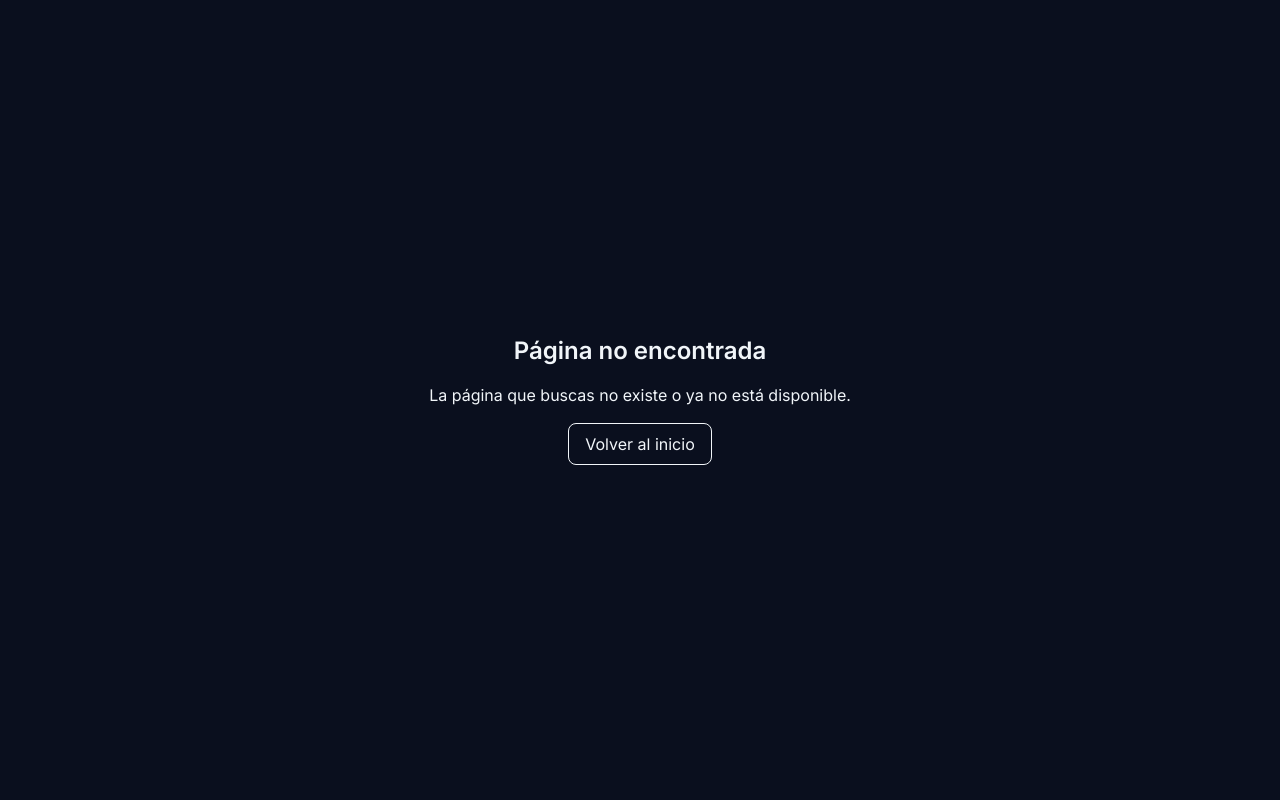
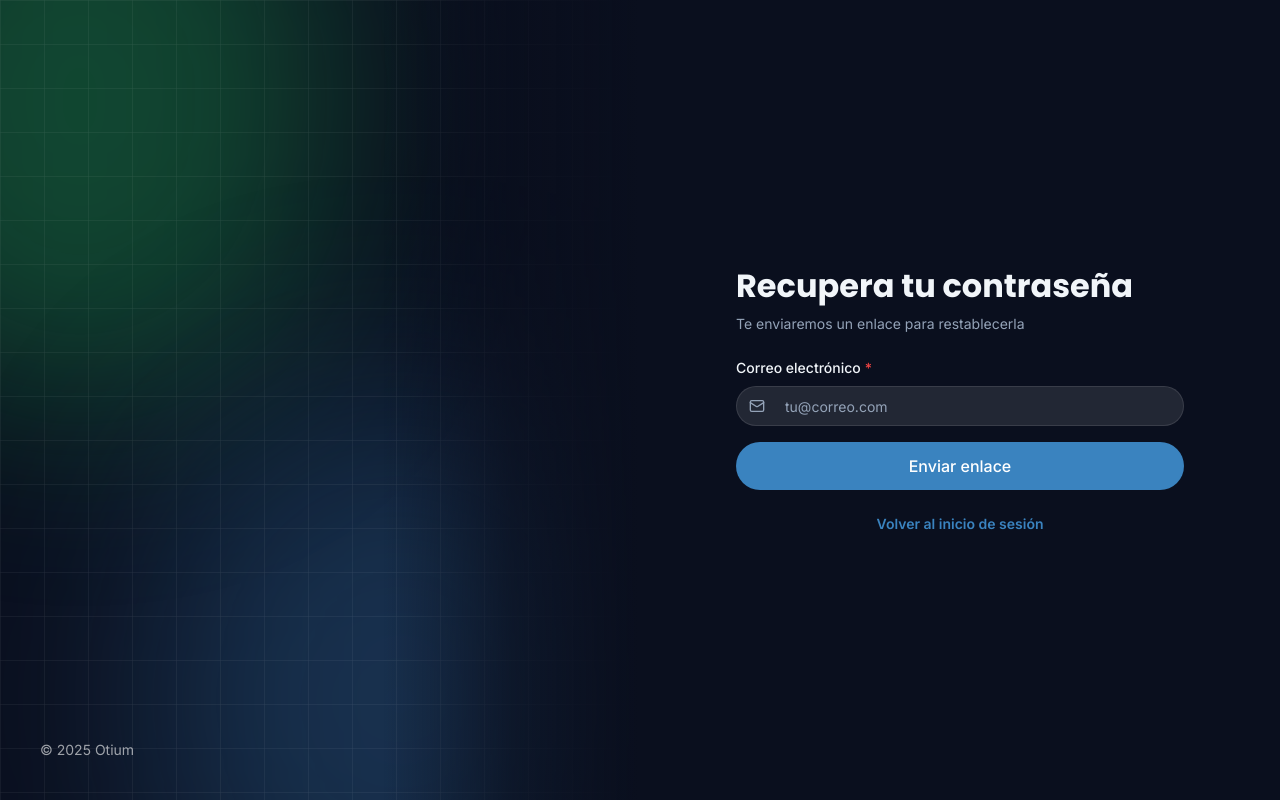
Before and after one commit to complejo-deportivo-dev/complejo-deportivo, a Next.js app: page /forgot-password in a window 1280 px wide. Before the commit this address had no page. Built offline with nearby package versions, Linux system fonts and the light colour scheme.

Commit message:
feat: implementación pantalla 1

```diff
--- /dev/null
+++ b/src/app/(auth)/forgot-password/page.tsx
@@ -0,0 +1,5 @@
+import ForgotPasswordForm from "@/features/auth/components/ForgotPasswordForm";
+
+export default function ForgotPasswordPage() {
+  return <ForgotPasswordForm />;
+}
--- a/src/app/(auth)/layout.tsx
+++ b/src/app/(auth)/layout.tsx
@@ -8,6 +8,7 @@ export default function Layout({ children }: { children: ReactNode }) {
   const pathname = usePathname();
   const isRegisterPage = pathname === "/register";
   const isVerifyEmailPage = pathname === "/verify-email";
+  const isForgotPasswordPage = pathname === "/forgot-password";
 
   return (
     <AuthLayout
@@ -16,14 +17,18 @@ export default function Layout({ children }: { children: ReactNode }) {
           ? "Crea tu cuenta y empieza a reservar."
           : isVerifyEmailPage
             ? "Confirma tu correo electrónico."
-            : "Inicia sesión"
+            : isForgotPasswordPage
+              ? "Recupera tu contraseña"
+              : "Inicia sesión"
       }
       subtitle={
         isRegisterPage
           ? "Canchas, piscinas, zonas húmedas y gimnasio, todo en un solo lugar."
           : isVerifyEmailPage
             ? "Revisa tu bandeja de entrada para activar tu cuenta."
-            : "Accede a tu cuenta para reservar."
+            : isForgotPasswordPage
+              ? "Te enviaremos un enlace para restablecerla"
+              : "Accede a tu cuenta para reservar."
       }
       reservation={null}
     >
--- /dev/null
+++ b/src/app/api/auth/forgot-password/route.ts
@@ -0,0 +1,43 @@
+import { NextResponse, type NextRequest } from "next/server";
+import { z } from "zod";
+import { createClient } from "@/lib/supabase/server";
+
+const forgotPasswordSchema = z.object({
+  email: z.string().trim().email().max(100),
+});
+
+export async function POST(request: NextRequest) {
+  let body: unknown;
+  try {
+    body = await request.json();
+  } catch {
+    return NextResponse.json({ error: "Correo inválido" }, { status: 400 });
+  }
+
+  const validation = forgotPasswordSchema.safeParse(body);
+  if (!validation.success) {
+    return NextResponse.json({ error: "Correo inválido" }, { status: 400 });
+  }
+
+  const supabase = await createClient();
+  const { error } = await supabase.auth.resetPasswordForEmail(
+    validation.data.email,
+    {
+      redirectTo: new URL(
+        "/auth/reset",
+        process.env.NEXT_PUBLIC_APP_URL || request.nextUrl.origin,
+      ).toString(),
+    },
+  );
+
+  if (error) {
+    return NextResponse.json(
+      { error: "No se pudo procesar la solicitud. Intenta nuevamente." },
+      { status: 500 },
+    );
+  }
+
+  return NextResponse.json({
+    data: { message: "Si el correo existe, recibirás un enlace" },
+  });
+}
--- /dev/null
+++ b/src/features/auth/components/ForgotPasswordForm.tsx
@@ -0,0 +1,151 @@
+"use client";
+
+import { useRef, useState, type FormEvent } from "react";
+import Link from "next/link";
+import { Mail } from "lucide-react";
+import { z } from "zod";
+import Button from "@/components/ui/Button";
+import Card from "@/components/ui/Card";
+import Input from "@/components/ui/Input";
+
+const forgotPasswordSchema = z.object({
+  email: z
+    .string()
+    .trim()
+    .min(1, "El correo electrónico es obligatorio.")
+    .email("El correo debe tener un formato válido.")
+    .max(100, "El correo no puede superar 100 caracteres."),
+});
+
+function isRecord(value: unknown): value is Record<string, unknown> {
+  return typeof value === "object" && value !== null;
+}
+
+export default function ForgotPasswordForm() {
+  const requestInProgress = useRef(false);
+  const [email, setEmail] = useState("");
+  const [fieldError, setFieldError] = useState("");
+  const [error, setError] = useState("");
+  const [success, setSuccess] = useState("");
+  const [isSubmitting, setIsSubmitting] = useState(false);
+
+  async function handleSubmit(event: FormEvent<HTMLFormElement>) {
+    event.preventDefault();
+    if (requestInProgress.current) return;
+
+    const validation = forgotPasswordSchema.safeParse({ email });
+    if (!validation.success) {
+      setFieldError(validation.error.issues[0]?.message ?? "Correo inválido.");
+      setError("");
+      setSuccess("");
+      return;
+    }
+
+    requestInProgress.current = true;
+    setIsSubmitting(true);
+    setFieldError("");
+    setError("");
+    setSuccess("");
+
+    try {
+      const response = await fetch("/api/auth/forgot-password", {
+        method: "POST",
+        headers: { "Content-Type": "application/json" },
+        body: JSON.stringify({ email: validation.data.email }),
+      });
+
+      if (!response.ok) {
+        const body: unknown = await response.json().catch(() => null);
+        const message =
+          response.status === 400 &&
+          isRecord(body) &&
+          body.error === "Correo inválido"
+            ? "El correo debe tener un formato válido."
+            : "No se pudo procesar la solicitud. Intenta nuevamente.";
+        setError(message);
+        return;
+      }
+
+      setSuccess("Si el correo existe, recibirás un enlace");
+    } catch {
+      setError("No se pudo conectar con el servidor. Intenta nuevamente.");
+    } finally {
+      requestInProgress.current = false;
+      setIsSubmitting(false);
+    }
+  }
+
+  return (
+    <Card
+      as="section"
+      padding="none"
+      variant="flat"
+      className="w-full !rounded-none !bg-transparent !shadow-none !backdrop-blur-none"
+    >
+      <h2 className="mb-2 font-heading text-h2 font-bold leading-tight text-text-primary">
+        Recupera tu contraseña
+      </h2>
+      <p className="mb-6 text-sm text-text-secondary">
+        Te enviaremos un enlace para restablecerla
+      </p>
+
+      <form className="space-y-4" noValidate onSubmit={handleSubmit}>
+        <Input
+          className="space-y-1.5"
+          disabled={isSubmitting}
+          error={fieldError}
+          icon={<Mail />}
+          label="Correo electrónico"
+          name="email"
+          onChange={(event) => {
+            setEmail(event.target.value);
+            setFieldError("");
+            setError("");
+            setSuccess("");
+          }}
+          placeholder="tu@correo.com"
+          required
+          type="email"
+          value={email}
+        />
+
+        {error && (
+          <p
+            className="rounded-md border border-error/30 bg-error-soft px-3 py-2 text-sm text-error"
+            role="alert"
+          >
+            {error}
+          </p>
+        )}
+
+        {success && (
+          <p
+            className="rounded-md border border-success/30 bg-success-soft px-3 py-2 text-sm text-success"
+            role="status"
+          >
+            {success}
+          </p>
+        )}
+
+        <Button
+          className="w-full !rounded-full"
+          disabled={isSubmitting}
+          loading={isSubmitting}
+          size="lg"
+          type="submit"
+        >
+          Enviar enlace
+        </Button>
+      </form>
+
+      <p className="mt-6 text-center text-sm text-text-secondary">
+        <Link
+          className="font-semibold text-primary transition-colors hover:text-primary-hover"
+          href="/login"
+        >
+          Volver al inicio de sesión
+        </Link>
+      </p>
+    </Card>
+  );
+}
```
